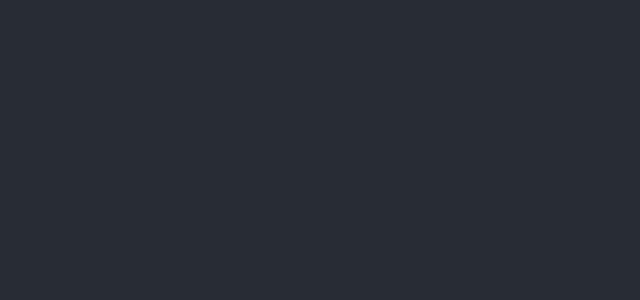
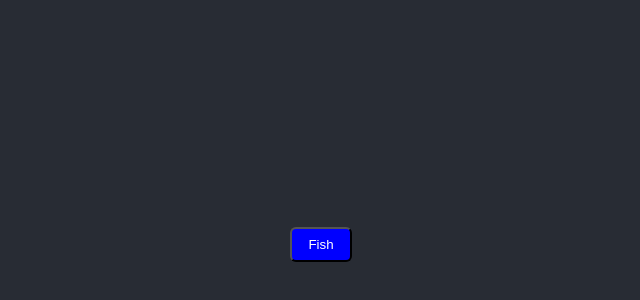
Before and after one commit to MangoJoose/The-Greatest-Fisher, a React (Create React App) app in the folder client/: page / in a window 1280 px wide. Shown: the part 156-456 px from the top of the page, without its empty margins (319-959 px from the left). Built offline with nearby package versions, Linux system fonts and the light colour scheme; the HTML template or start-up script is replaced by a standard one.

Commit message:
Added a Base Button Component

```diff
--- a/client/src/App.tsx
+++ b/client/src/App.tsx
@@ -1,10 +1,17 @@
 import React from 'react';
 import './App.css';
+import Button from "./components/Button";
 
 function App() {
+
+  const testAlert = () => {
+    alert("Test Alert");
+  };
+
   return (
     <div className="App">
       <header className="App-header">
+        <Button label="Fish" onClick={testAlert} />
       </header>
     </div>
   );
--- /dev/null
+++ b/client/src/components/Button.tsx
@@ -0,0 +1,19 @@
+import React from "react";
+
+type ButtonProps = {
+    label: string;
+    onClick: () => void;
+}
+
+const Button: React.FC<ButtonProps> = ({ label, onClick }) => {
+    return (
+        <button
+        onClick = {onClick}
+        style = {{ padding: "8px 16px", backgroundColor: "blue", color: "white", borderRadius: "6px" }}
+        >
+            {label}
+        </button>
+    );
+};
+
+export default Button;
```
